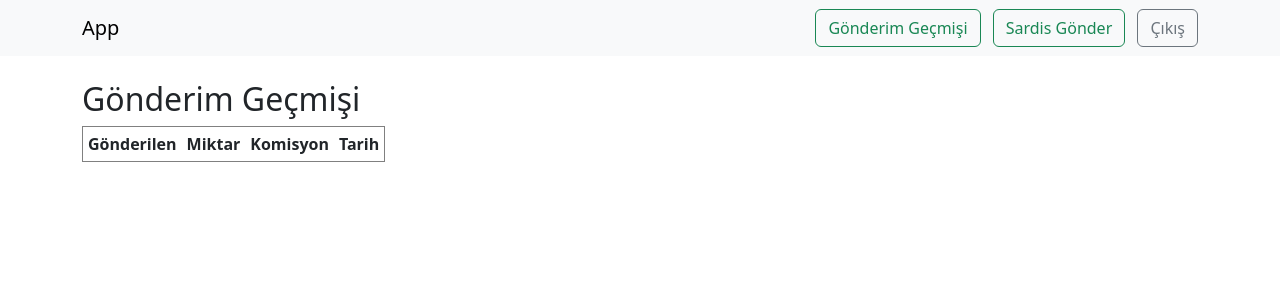
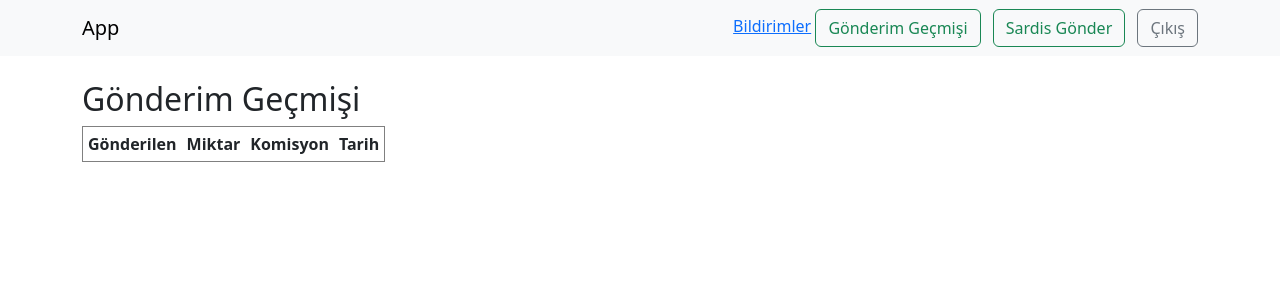
Before and after one commit to ardagencer1206/wallet, a Flask app: page /history in a window 1280 px wide. Shown: the top 300 px of the page. Run offline with Flask 3, Linux system fonts and the light colour scheme; the visitor is signed in with stand-in values (Sample User, id 1); data comes from the database, SQL or seed files in the repository; data that the repository does not hold is empty; parts of the project's set-up code (start-up, migrations or seed data) failed here and were passed over.

Commit message:
Update base.html

```diff
--- a/templates/base.html
+++ b/templates/base.html
@@ -12,6 +12,7 @@
         <a class="navbar-brand" href="{{ url_for('home') }}">App</a>
         <div class="ms-auto">
           {% if current_user.is_authenticated %}
+            <a href="{{ url_for('notifications') }}">Bildirimler</a></li>
             <a class="btn btn-outline-success me-2" href="{{ url_for('history') }}">Gönderim Geçmişi</a>
             <a class="btn btn-outline-success me-2" href="{{ url_for('transfer') }}">Sardis Gönder</a>
             <a class="btn btn-outline-secondary" href="{{ url_for('logout') }}">Çıkış</a>
```
